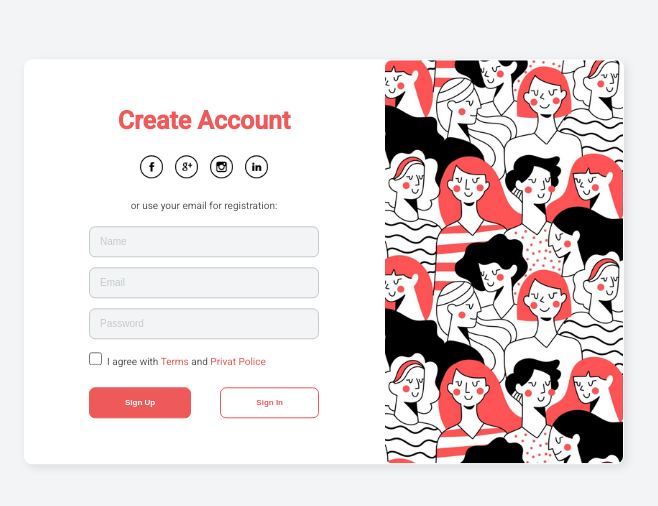
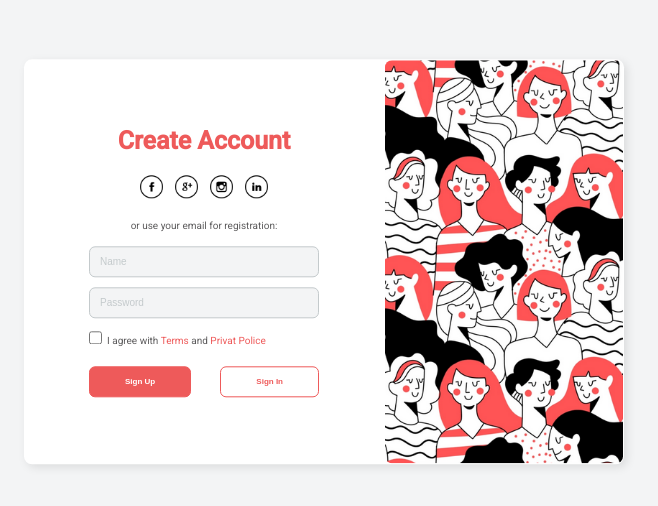
Before and after one commit to Garadons/app-App, a React (Create React App) app: page / in a window 1280 px wide. Shown: the part 138-644 px from the top of the page, without its empty margins (316-974 px from the left). Built offline with nearby package versions, Linux system fonts and the light colour scheme.

Commit message:
Create React component LogInForm with own css file

```diff
--- a/src/components/App.jsx
+++ b/src/components/App.jsx
@@ -1,9 +1,10 @@
 import React from "react";
 
 import SignUpForm from "./SignUpForm/SignUpForm";
+import LogInForm from "./LogInForm/LogInForm";
 
 function App() {
-  return <SignUpForm />;
+  return <LogInForm />;
 }
 
 export default App;
--- /dev/null
+++ b/src/components/LogInForm/LogInForm.css
@@ -0,0 +1,43 @@
+.logInForm {
+  display: flex;
+  justify-content: space-between;
+  align-items: center;
+
+  width: 600px;
+  border-radius: 8px;
+
+  position: absolute;
+  left: 0;
+  right: 0;
+  margin: 0 auto;
+  top: 50%;
+  transform: translate(0, -50%);
+
+  background-color: white;
+  box-shadow: 3px 3px 10px rgba(0, 0, 0, 0.1);
+}
+
+.formContainer {
+  display: flex;
+  flex-direction: column;
+  align-items: center;
+  width: 60%;
+  padding: 0 65px;
+}
+
+.formTitle {
+  font-size: 25px;
+  color: #ee5a5a;
+  text-transform: capitalize;
+}
+
+.formImg {
+  width: 40%;
+  border: 1px solid transparent;
+  border-radius: 8px;
+}
+
+.formLable {
+  color: #5d5c5d;
+  margin-top: 20px;
+}
--- /dev/null
+++ b/src/components/LogInForm/LogInForm.jsx
@@ -0,0 +1,48 @@
+import React from "react";
+
+import Input from "../common/Input/Input";
+import BtnGroup from "../common/BtnGroup/BtnGroup";
+import Button from "../common/Button/Button";
+import SubmitButton from "../common/SubmitButton/SubmitButton";
+import SocialNetworks from "../common/SocialNetworks/SocialNetworks";
+import SocialIcon from "../common/SocialIcon/SocialIcon";
+import FormCheckBox from "../common/FormCheckBox/FormCheckBox";
+import Form from "../common/Form/Form";
+
+import facebook from "../../img/facebook.png";
+import google from "../../img/google.png";
+import instagram from "../../img/instagram.png";
+import linkedin from "../../img/linkedin.png";
+import mainFormImg from "../../img/loginFormImg.png";
+
+function LogInForm() {
+  return (
+    <div className="logInForm">
+      <div className="formContainer">
+        <h2 className="formTitle">Create account</h2>
+        <SocialNetworks>
+          <SocialIcon icon={facebook} link="#" />
+          <SocialIcon icon={google} link="#" />
+          <SocialIcon icon={instagram} link="#" />
+          <SocialIcon icon={linkedin} link="#" />
+        </SocialNetworks>
+        <span className="formLable">or use your email for registration:</span>
+        <Form action="#">
+          <Input type="text" placeholder="Name" isRequired />
+          <Input type="password" placeholder="Password" isRequired />
+          <FormCheckBox>
+            I agree with <a href="#"> Terms </a> and
+            <a href="#"> Privat Police </a>
+          </FormCheckBox>
+          <BtnGroup>
+            <SubmitButton value="Sign Up" isActive />
+            <Button value="Sign In" />
+          </BtnGroup>
+        </Form>
+      </div>
+      <img src={mainFormImg} className="formImg" />
+    </div>
+  );
+}
+
+export default LogInForm;
--- a/src/index.js
+++ b/src/index.js
@@ -10,5 +10,6 @@ import "./components/common/Input/Input.css"
 import "./components/common/FormCheckBox/FormCheckBox.css"
 import "./components/common/BtnGroup/BtnGroup.css"
 import "./components/common/Button/Button.css"
+import "./components/LogInForm/LogInForm.css"
 
 ReactDOM.render(<App />, document.getElementById("root"));
```
